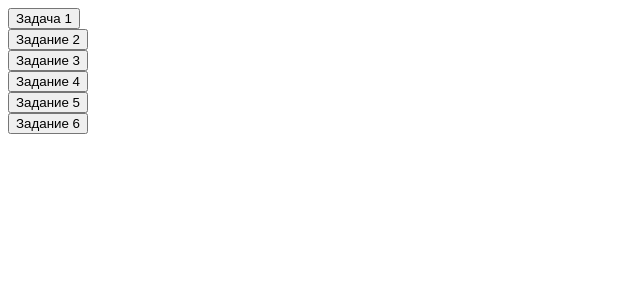
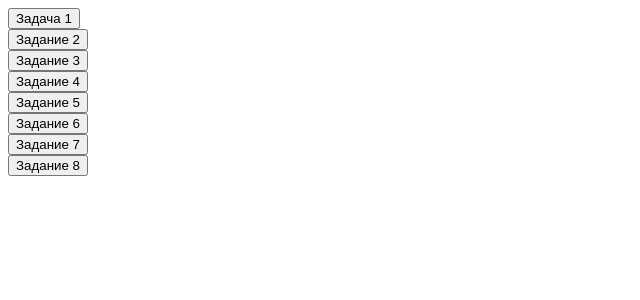
Before and after one commit to Pisarev82/Study_Flask, a Flask app: page / in a window 1280 px wide. Shown: the top 300 px of the page, without its empty margins (0-640 px from the left). Run offline with Flask 3, Linux system fonts and the light colour scheme.

Commit message:
Решение домашнего задания 1

```diff
--- a/sem_2/main.py
+++ b/sem_2/main.py
@@ -3,9 +3,9 @@
 # приветствием пользователя по имени.
 from pathlib import PurePath, Path
 
-from flask import Flask, render_template, request, abort
+from flask import Flask, render_template, request, abort, url_for
 from markupsafe import escape
-from werkzeug.utils import secure_filename
+from werkzeug.utils import secure_filename, redirect
 
 app = Flask(__name__)
 
@@ -112,7 +112,6 @@ def task_6():
 
 @app.errorhandler(403)
 def page_not_found(e, *args):
-
     context = {
     'title': 'ошибка 403',
     'age': args
@@ -120,6 +119,39 @@ def page_not_found(e, *args):
     return render_template('403.html', **context), 403
 
 
+@app.route('/task_7/', methods=['GET', 'POST'])
+def task_7():
+    # Создать страницу, на которой будет форма для ввода числа
+    # и кнопка "Отправить"
+    # При нажатии на кнопку будет произведено
+    # перенаправление на страницу с результатом, где будет
+    # выведено введенное число и его квадрат
+    if request.method == 'POST':
+        num = int(request.form.get("num"))
+        return redirect(url_for('num', number=num))
+    return render_template("task_7.html")
+
+
+@app.route('/num/<number>')
+def num(number):
+    num = int(number)
+    return str(num * num)
+
+
+
+@app.route('/task_8/', methods=['GET', 'POST'])
+def task_8():
+    # Создать страницу, на которой будет форма для ввода имени
+    # и кнопка "Отправить"
+    # При нажатии на кнопку будет произведено
+    # перенаправление на страницу с flash сообщением, где будет
+    # выведено "Привет, {имя}!".
+    if request.method == 'POST':
+        name = request.form.get("name")
+        return redirect(url_for('name', name=name))
+    return render_template("task_8.html")
+
+
 if __name__ == '__main__':
     # app.run(debug=True)
     app.run()
--- a/sem_2/templates/index.html
+++ b/sem_2/templates/index.html
@@ -25,7 +25,11 @@
     <form action="{{url_for('task_6')}}" method="get">
         <input type="submit" value="Задание 6">
     </form>
-
-
+    <form action="{{url_for('task_7')}}" method="get">
+        <input type="submit" value="Задание 7">
+    </form>
+    <form action="{{url_for('task_8')}}" method="get">
+        <input type="submit" value="Задание 8">
+    </form>
 </body>
 </html>
```
Also changed, not shown: sem_2/templates/name.html (added, +10 -0 lines), sem_2/templates/task_7.html (added, +13 -0 lines), sem_2/templates/task_8.html (added, +13 -0 lines).
